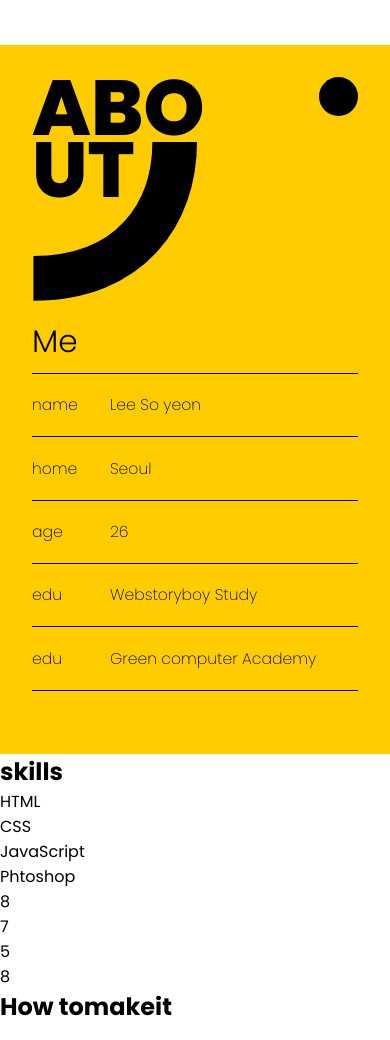
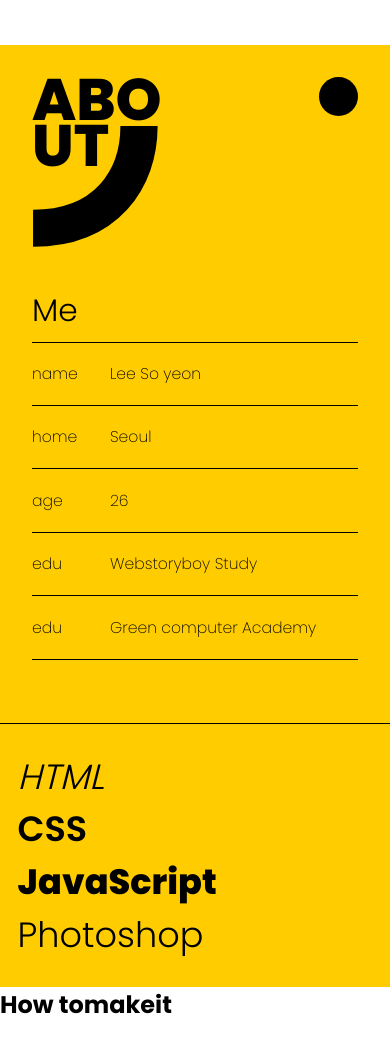
Before and after one commit to aan-sy/portfolio-2019, a plain HTML site: page index.html in a window 390 px wide. Shown: the part 1220-2260 px from the top of the page. Drawn offline with Linux system fonts and the light colour scheme.

Commit message:
Skills: aria, css, animation

```diff
--- a/css/animation.css
+++ b/css/animation.css
@@ -59,6 +59,47 @@
   }
 }
 
+/* Pit a Pat */
+.section-title::after {
+  opacity: 0;
+  animation: pitAPat 0.6s var(--timing-smooth) 0.6s forwards;
+}
+
+.anim-pitAPat {
+  opacity: 0;
+  animation: pitAPat 0.6s var(--timing-smooth) 0.6s forwards;
+}
+
+@keyframes pitAPat {
+  0% {
+    opacity: 1;
+    transform: scale(0.5);
+  }
+
+  50% {
+    opacity: 1;
+    transform: scale(1.1);
+  }
+
+  100% {
+    opacity: 1;
+    transform: scale(1);
+  }
+}
+
+/* Common */
+.section-title-word:nth-child(1) {
+  animation-delay: 0s;
+}
+
+.section-title-word:nth-child(2) {
+  animation-delay: 0.1s;
+}
+
+.section-icon .icon {
+  animation-duration: 0.6s;
+  animation-delay: 0.7s;
+}
 
 /* Home */
 .home__description:nth-child(2) {
@@ -131,19 +172,6 @@
 }
 
 /* About */
-.about__title__word:nth-child(1) {
-  animation-delay: 0s;
-}
-
-.about__title__word:nth-child(2) {
-  animation-delay: 0.1s;
-}
-
-.about__icon .icon {
-  animation-duration: 0.6s;
-  animation-delay: 0.7s;
-}
-
 .about__subtitle {
   animation-duration: 1s;
   animation-delay: 1.2s;
@@ -172,3 +200,24 @@
 .about__list:nth-child(6) {
   animation-delay: 1.7s;
 }
+
+/* Skills */
+.skills__title {
+  animation-duration: 1s;
+}
+
+.skills__title:nth-child(1) {
+  animation-delay: 0s;
+}
+
+.skills__title:nth-child(2) {
+  animation-delay: 0.2s;
+}
+
+.skills__title:nth-child(3) {
+  animation-delay: 0.4s;
+}
+
+.skills__title:nth-child(4) {
+  animation-delay: 0.6s;
+}
--- a/css/style.css
+++ b/css/style.css
@@ -16,6 +16,44 @@
 
 .section-container {
   padding: 2rem;
+}
+
+.section-title {
+  position: relative;
+  font-size: 15vw;
+  line-height: 0.8em;
+  font-weight: 800;
+  text-transform: uppercase;
+}
+
+.section-title::after {
+  content: '';
+  position: absolute;
+  top: 0;
+  right: 0;
+  display: block;
+  width: 10vw;
+  height: 10vw;
+  background-color: var(--color-black);
+  border-radius: 50%;
+}
+
+
+
+.section-title-word {
+  display: block;
+}
+
+.section-icon {
+  position: absolute;
+  top: 0.84em;
+  left: 0;
+  width: 2.2em;
+  height: 2.1em;
+  stroke: var(--color-black);
+  stroke-width: 200;
+  stroke-dasharray: 893;
+  stroke-dashoffset: 893;
 }
 
 /* Logo */
@@ -155,60 +193,6 @@
   background-color: var(--color-main);
 }
 
-.about__title {
-  position: relative;
-  font-size: 15vw;
-  line-height: 0.8em;
-  font-weight: 800;
-}
-
-.about__title::after {
-  content: '';
-  position: absolute;
-  top: 0;
-  right: 0;
-  display: block;
-  width: 10vw;
-  height: 10vw;
-  background-color: var(--color-black);
-  border-radius: 50%;
-  opacity: 0;
-  animation: pitAPat 0.6s var(--timing-smooth) 0.6s forwards;
-}
-
-@keyframes pitAPat {
-  0% {
-    opacity: 1;
-    transform: scale(0.5);
-  }
-
-  50% {
-    opacity: 1;
-    transform: scale(1.1);
-  }
-
-  100% {
-    opacity: 1;
-    transform: scale(1);
-  }
-}
-
-.about__title__word {
-  display: block;
-}
-
-.about__icon {
-  position: absolute;
-  top: 0.84em;
-  left: 0;
-  width: 2.2em;
-  height: 2.1em;
-  stroke: var(--color-black);
-  stroke-width: 200;
-  stroke-dasharray: 893;
-  stroke-dashoffset: 893;
-}
-
 .about__content {
   display: flex;
   flex-direction: column;
@@ -242,6 +226,65 @@
 .about__list__title {
   width: 4em;
 }
+
+/* Skills */
+.skills {
+  background-color: var(--color-main);
+  display: flex;
+  border-top: 1px solid var(--color-black);
+}
+
+.skills__titles {
+  width: 50%;
+  font-size: 7vw;
+  line-height: 1;
+  text-align: center;
+  padding: 1em 0;
+}
+
+.skills__title {
+  margin-bottom: .5em;
+}
+
+.skills__title:nth-child(1) {
+  font-style: italic;
+  font-weight: 300;
+}
+
+.skills__title:nth-child(2) {
+  font-weight: 600;
+}
+
+.skills__title:nth-child(3) {
+  font-weight: 800;
+}
+
+.skills__title:last-child {
+  font-weight: 300;
+  margin-bottom: 0;
+}
+
+.skills__scores {
+  width: 50%;
+  display: flex;
+  align-items: center;
+  justify-content: center;
+  border-left: 1px solid var(--color-black);
+}
+
+.skills__score {
+  display: none;
+  font-size: 33vw;
+  font-weight: 600;
+}
+
+.skills__score:nth-child(1) {
+  display: block;
+}
+
+
+
+
 
 @media screen and (max-width: 820px) {
   /* Home */
@@ -296,4 +339,17 @@
   .about__list__title {
     width: 3em;
   }
+
+  /* Skills */
+
+  .skills__titles {
+    width: 100%;
+    font-size: 9vw;
+    padding: 1em 0.5em;
+    text-align: left;
+  }
+
+  .skills__scores {
+    display: none;
+  }
 }
--- a/index.html
+++ b/index.html
@@ -4,7 +4,7 @@
   <meta charset="UTF-8">
   <meta name="viewport" content="width=device-width, initial-scale=1.0">
   <!-- SEO -->
-  <title>Portfolio for Web Publisher Soyeon</title>
+  <title>Portfolio</title>
   <meta name="description" content="Portfolio for Web Publisher Soyeon">
   <meta name="author" content="Lee Soyeon">
   <link rel="shortcut icon" href="./assets/images/favicon.ico" type="image/x-icon">
@@ -28,7 +28,7 @@
   <main>
     <!-- HOME -->
     <section id="home" class="home section-container">
-      <h1 class="home__logo">
+      <h1 class="home__logo" aria-label="logo">
         <a href="">
           <svg class="logo__svg" viewBox="0 0 149 153">
             <title>logo</title>
@@ -77,10 +77,10 @@
     </section>
     <!-- ABOUT -->
     <section id="about" class="about section-container">
-      <h2 class="about__title">
-        <span class="about__title__word anim-showUpX">ABO</span>
-        <span class="about__title__word anim-showUpX">UT</span>
-        <svg class="about__icon" viewBox="0 0 680 659.96" aria-hidden="true">
+      <h2 class="section-title" aria-label="about">
+        <span class="section-title-word anim-showUpX" aria-hidden="true">ABO</span>
+        <span class="section-title-word anim-showUpX" aria-hidden="true">UT</span>
+        <svg class="section-icon" viewBox="0 0 680 659.96" aria-hidden="true">
           <title>a curved line</title>
           <path class="icon anim-draw" fill="none" stroke="#000" d="M569.24,0c0,284.64-175.69,549.27-569.24,549.27"/>
         </svg>
@@ -112,22 +112,19 @@
       </section>
     </section>
     <!-- SKILLS -->
-    <section id="skills section-container">
-      <h2>skills</h2>
-      <section>
-        <ul>
-          <li>HTML</li>
-          <li>CSS</li>
-          <li>JavaScript</li>
-          <li>Phtoshop</li>
-        </ul>
-        <ul>
-          <li>8</li>
-          <li>7</li>
-          <li>5</li>
-          <li>8</li>
-        </ul>
-      </section>
+    <section id="skills" class="skills" aria-label="skills list">
+      <ul class="skills__titles">
+        <li class="skills__title anim-showUpY" aria-label="HTML">HTML</li>
+        <li class="skills__title anim-showUpY" aria-label="CSS">CSS</li>
+        <li class="skills__title anim-showUpY" aria-label="JavaScript">JavaScript</li>
+        <li class="skills__title anim-showUpY" aria-label="Photoshop">Photoshop</li>
+      </ul>
+      <ul class="skills__scores" aria-hidden="true">
+        <li class="skills__score anim-pitAPat">8</li>
+        <li class="skills__score anim-pitAPat">7</li>
+        <li class="skills__score anim-pitAPat">5</li>
+        <li class="skills__score anim-pitAPat">8</li>
+      </ul>
     </section>
     <!-- WORK -->
     <section id="work section-container">
```
